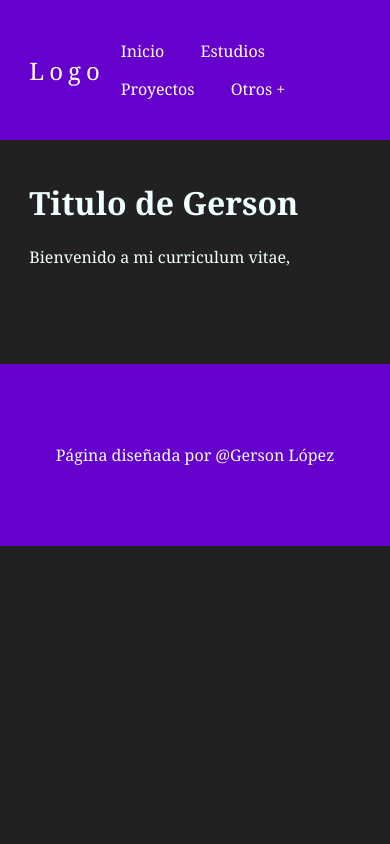
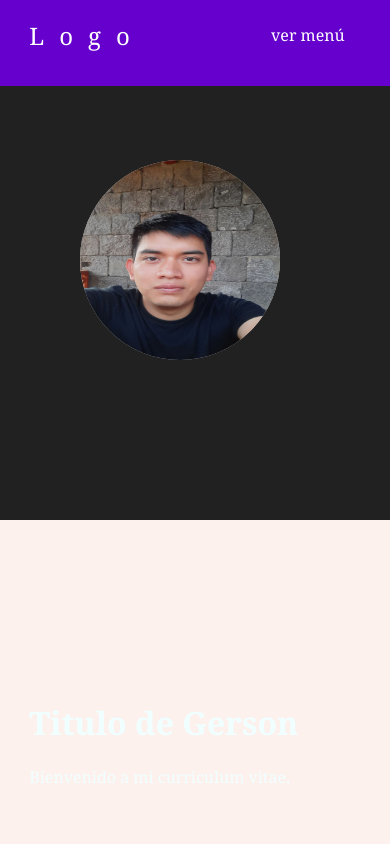
Before and after one commit to Gerson-GT/Curriculum, a plain HTML site: page index.html in a window 390 px wide. Shown: the top 844 px of the page. Drawn offline with nearby package versions, Linux system fonts and the light colour scheme.

Commit message:
1604202101

```diff
--- a/css/main.css
+++ b/css/main.css
@@ -1,5 +1,5 @@
 body{
-background-color: rgb( 33, 33, 33 );
+background-color: rgb(  253, 241, 238  );
 font-family: georgia, times, serif;
 color: #F0FFFF;
 margin: 0;
@@ -18,7 +18,7 @@ margin: 0 auto;
 .header{
 background-color: rgb(102, 0, 204);
 color: white;
-padding: 2rem 0;
+padding: 1rem 0;
 position: fixed;
 left: 0;
 top: 0;
@@ -33,11 +33,16 @@ right: 0;
 display: flex;
 justify-content: space-between;
 align-items: center;
+flex-wrap: wrap;
 }
 
 .logo{
-letter-spacing: 5px;
+letter-spacing: 15px;
 font-size: 1.5em;
+}
+
+.menu-icon{
+display: none;
 }
 
 .navigation ul{
@@ -68,3 +73,55 @@ margin-top: 6rem;
 .main{
 padding-top:10rem;
 }
+
+.top-panel{
+background: #212121;
+padding: 10rem 5rem;
+left: 50px;
+}
+.circulo{
+width:200px;
+height:200px;
+background-color: #bab8b8;
+border-radius:100%;
+}
+.circulo > .img-radius{
+width:100%;
+height:100%;
+border-radius:100%;
+}
+
+
+
+@media only screen and (max-width: 767px){
+.menu-icon{
+display: block;
+cursor: pointer;
+padding: 0.5rem 1rem;
+}
+
+.navigation {
+width: 100%;
+margin-top:1rem;
+}
+.navigation ul{
+display: none;
+}
+.navigation ul.show{
+display: block;
+}
+
+.navigation ul li{
+display: block;
+}
+.navigation ul li a{
+display: block;
+padding: 0.5rem 0;
+transition: all 0.4s linear;
+border-radius: 5px;
+}
+    .navigation ul li a:hover{
+    background: #212121 ;
+    }
+
+}
--- a/index.html
+++ b/index.html
@@ -1,7 +1,8 @@
-<!DOCTYPE html>
+<tDOCTYPE html>
 <html lang="es">
   <head>
       <meta charset="UTF-8">
+      <meta name="viewPort" content="width=device-width, initial-scale=1">
       <title>Gerson López</title>
       <link rel="stylesheet" href="css/main.css">
   </head>
@@ -11,6 +12,7 @@
       <header class="header">
 	  <div class="container logo-nav-container">
 	    <a href="#" class="logo">Logo</a>
+	    <span class="menu-icon">ver menú</span>
 	    <nav class="navigation">
 	      <ul>
 		<li><a href="#">Inicio</a></li>
@@ -21,7 +23,13 @@
 	    </nav>
 	  </div>
       </header>
+<!--Panel superior de perfil he info-->
+      <div class="top-panel">
+	  <div class="circulo">
+	<img src="img/foto-perfil.jpg" class="img-radius">
+	  </div>
 
+      </div>
       <main class="main">
 	  <div class="container">
 	      <h1>Titulo de Gerson</h1>
@@ -34,5 +42,8 @@
 	  <p>Página diseñada por @Gerson López</p>
 	</div>
       </footer>
+      <script src="https://code.jquery.com/jquery-3.6.0.min.js"></script>
+      <script src="js/scripts.js"></script>
+
   </body>
 </html>
--- /dev/null
+++ b/js/scripts.js
@@ -0,0 +1,15 @@
+jQuery('document').ready(function($){
+
+    var menuBtn= $('.menu-icon'),
+        menu=$('.navigation ul');
+
+    menuBtn.click(function(){
+        if(menu.hasClass('show')){
+            menu.removeClass('show');
+        }else{
+            menu.addClass('show');
+        }
+
+    });
+
+});
```
Also changed, not shown: img/bx-download.svg (added), img/bxl-facebook-circle.svg (added), img/bxl-github.svg (added), img/bxl-instagram.svg (added), img/bxl-linkedin-square.svg (added), img/foto-perfil.jpg (added), 1 other file.
